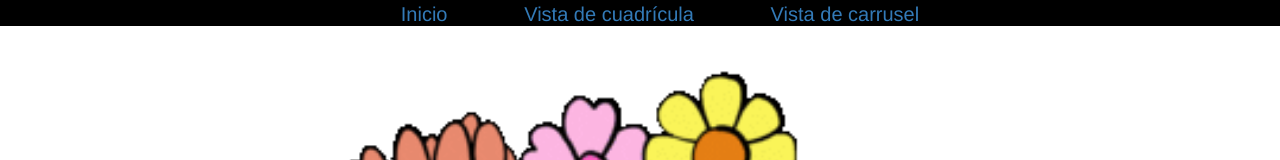
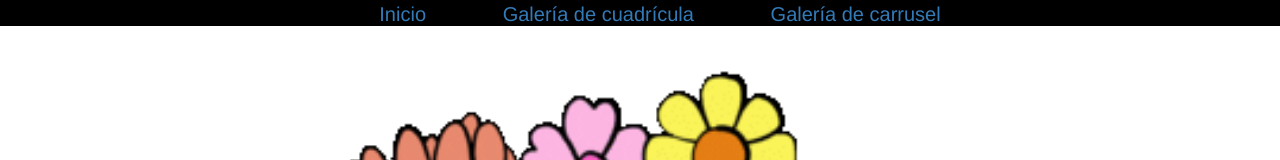
Before and after one commit to byjusmx3/C62GaleriaDeFotos, a plain HTML site: page index.html in a window 1280 px wide. Shown: the top 160 px of the page. Drawn offline with nearby package versions, Linux system fonts and the light colour scheme.

Commit message:
Update index.html

```diff
--- a/index.html
+++ b/index.html
@@ -20,9 +20,9 @@
     <center>
     <ul class="menu1">
       <li class="links"><a href="#home">Inicio</a></li>
-        <li class="links"><a href="#Grids">Vista de cuadrícula</a></li>
+        <li class="links"><a href="#Grids">Galería de cuadrícula</a></li>
         <!--añade Grids en href como href="#Grids"-->
-        <li class="links"><a href="#Slides">Vista de carrusel</a></li>
+        <li class="links"><a href="#Slides">Galería de carrusel</a></li>
         <!--añade Slides en href como href="#Slides"-->
 
     </ul>
```
